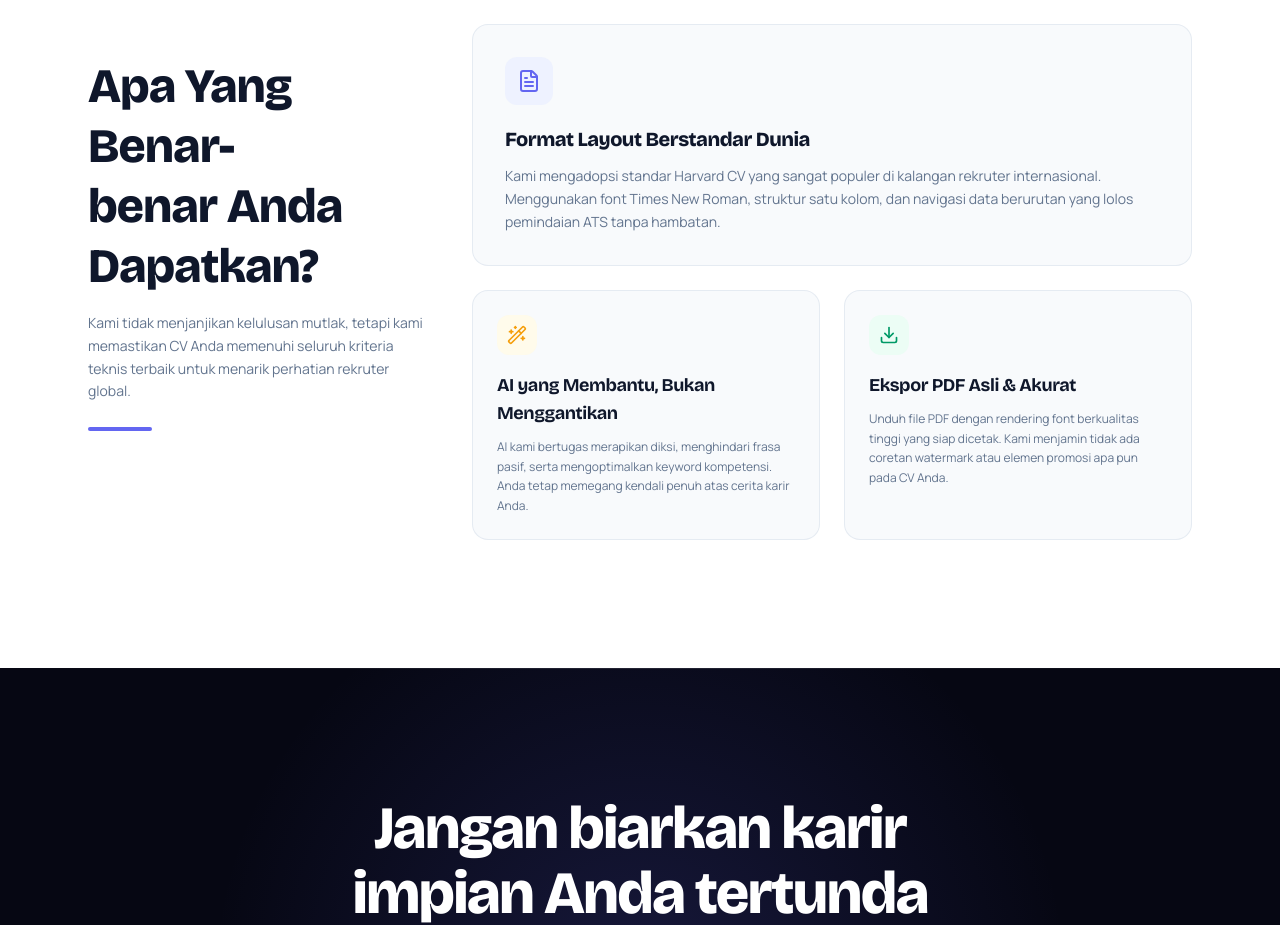
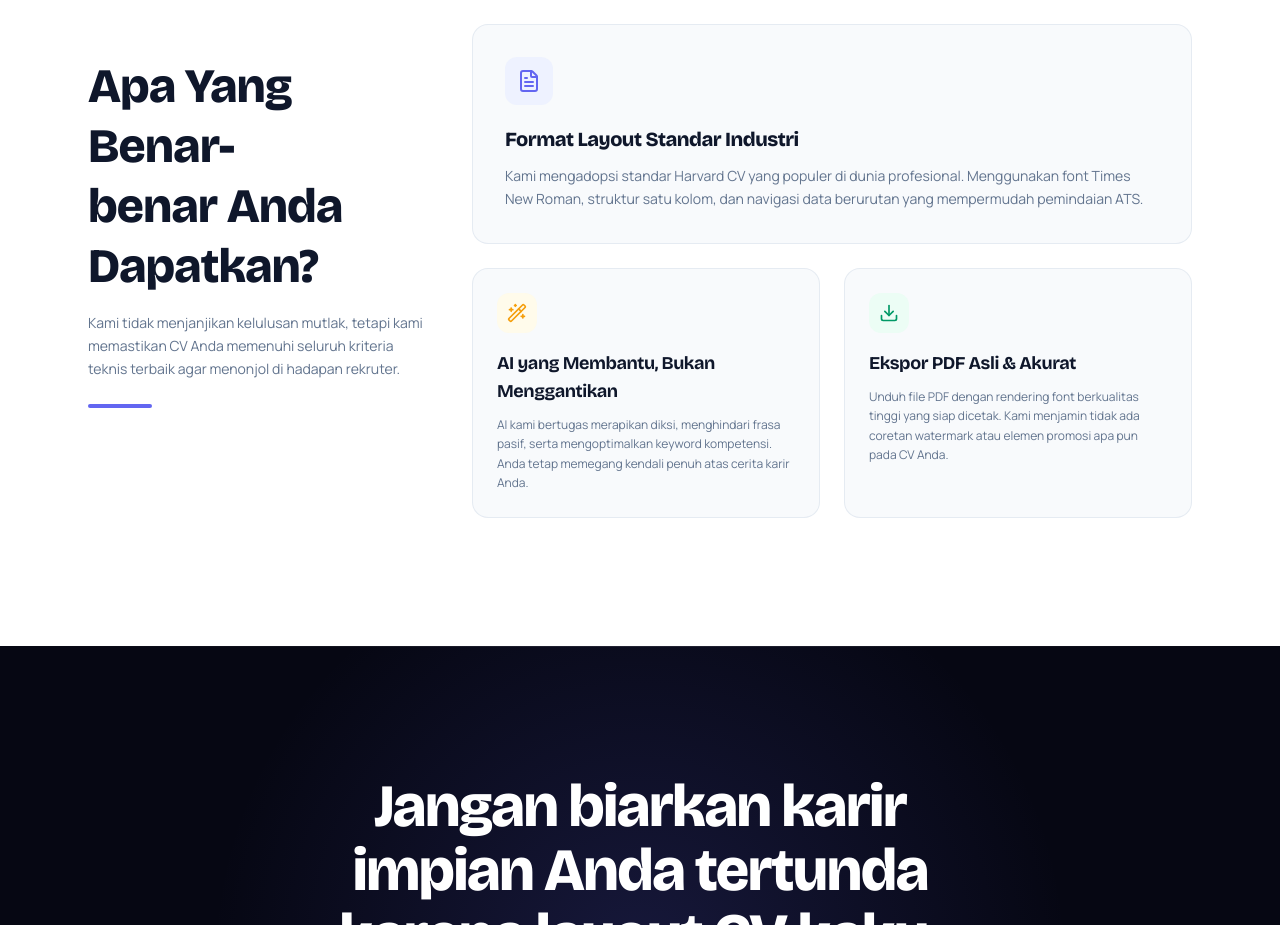
Before and after one commit to dewandaca/cvbuilder, a Next.js app: page / in a window 1280 px wide. Shown: the part 2820-3745 px from the top of the page. Built offline with nearby package versions, Linux system fonts and the light colour scheme.

Commit message:
refactor: improve landing page copywriting and update activity diagrams

```diff
--- a/src/app/cv-builder/page.tsx
+++ b/src/app/cv-builder/page.tsx
@@ -1423,7 +1423,7 @@ export default function CvBuilder() {
                 </div>
                 <h3 className="font-heading font-extrabold text-white text-lg mb-2">Harvard Style</h3>
                 <p className="text-xs text-slate-400 leading-relaxed mb-6">
-                  Template satu kolom klasik berbasis Times New Roman. Terbukti paling efektif melewati penyaringan sistem ATS dan disukai rekruter korporasi besar.
+                  Template satu kolom klasik berbasis Times New Roman. Sangat ramah penyaringan sistem ATS dan disukai oleh banyak rekruter.
                 </p>
               </div>
               <div className="pt-4 border-t border-white/5 flex items-center justify-between text-xs font-bold text-indigo-400 group-hover:text-indigo-300 transition-colors">
--- a/src/app/page.tsx
+++ b/src/app/page.tsx
@@ -411,7 +411,7 @@ export default function Home() {
                 Apa Yang Benar-benar Anda Dapatkan?
               </h2>
               <p className="text-slate-500 text-sm leading-relaxed mb-6">
-                Kami tidak menjanjikan kelulusan mutlak, tetapi kami memastikan CV Anda memenuhi seluruh kriteria teknis terbaik untuk menarik perhatian rekruter global.
+                Kami tidak menjanjikan kelulusan mutlak, tetapi kami memastikan CV Anda memenuhi seluruh kriteria teknis terbaik agar menonjol di hadapan rekruter.
               </p>
               <div className="w-16 h-1 bg-brand-primary rounded-full" />
             </div>
@@ -424,9 +424,9 @@ export default function Home() {
                 <div className="w-12 h-12 bg-indigo-50 rounded-xl flex items-center justify-center mb-5 text-brand-primary">
                   <FileText size={24} />
                 </div>
-                <h3 className="font-heading font-extrabold text-slate-900 text-xl mb-3 tracking-tight">Format Layout Berstandar Dunia</h3>
+                <h3 className="font-heading font-extrabold text-slate-900 text-xl mb-3 tracking-tight">Format Layout Standar Industri</h3>
                 <p className="text-slate-500 text-sm leading-relaxed">
-                  Kami mengadopsi standar Harvard CV yang sangat populer di kalangan rekruter internasional. Menggunakan font Times New Roman, struktur satu kolom, dan navigasi data berurutan yang lolos pemindaian ATS tanpa hambatan.
+                  Kami mengadopsi standar Harvard CV yang populer di dunia profesional. Menggunakan font Times New Roman, struktur satu kolom, dan navigasi data berurutan yang mempermudah pemindaian ATS.
                 </p>
               </div>
 
```
Also changed, not shown: 6 other files (tests, documents, lock files or other folders).
